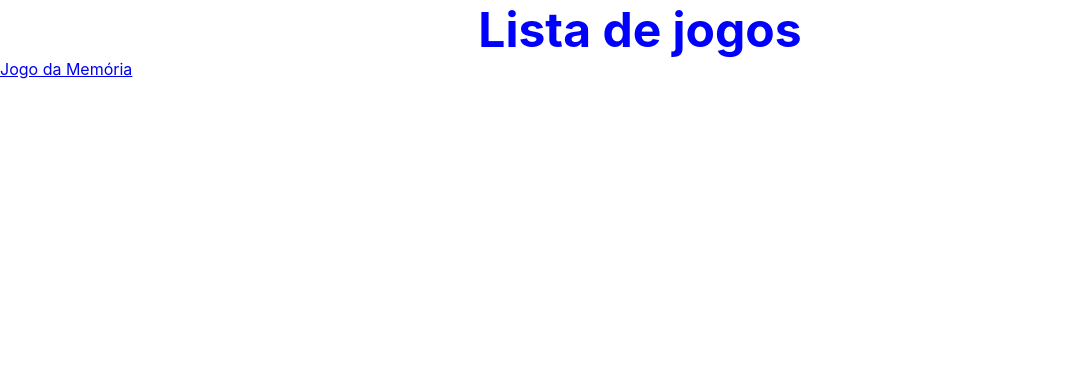
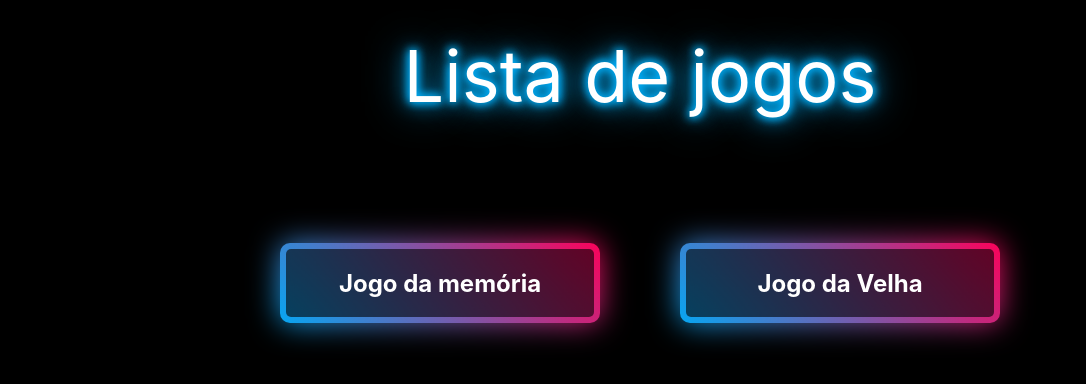
Before and after one commit to carlosdoria/memory-game, a Next.js app: page /Home in a window 1280 px wide. Shown: the top 384 px of the page, without its empty margins (0-1086 px from the left). Built offline with nearby package versions, Linux system fonts and the light colour scheme.

Commit message:
refactor: refactor MemoryGame

```diff
--- a/src/pages/Home/index.tsx
+++ b/src/pages/Home/index.tsx
@@ -1,18 +1,16 @@
 import * as S from './styles'
-import Link from 'next/link'
+import { GameCard } from '../../components'
 
 const Home = ( { title = 'Lista de jogos' } ) => {
   return (
-    <S.Main>
-      <h1>{title}</h1>
-      <ol>
-        <li >
-          <Link href='MemoryGame'>
-            Jogo da Memória
-          </Link>
-        </li>
-      </ol>
-    </S.Main>
+    <>
+      <S.Title>{title}</S.Title>
+      <S.Main>
+
+        <GameCard name='Jogo da memória' path='MemoryGame'/>
+        <GameCard name='Jogo da Velha' path='TicTacToeGame'/>
+      </S.Main>
+    </>
   )
 }
 
--- a/src/pages/Home/styles.ts
+++ b/src/pages/Home/styles.ts
@@ -1,11 +1,49 @@
 import styled from 'styled-components'
 
 export const Main = styled.main`
-  color: purple;
-  h1 {
-    display: flex;
-    justify-content: center;
-    font-size: 3rem;
-    color: blue;
+  margin: auto;
+
+  padding: 0 2rem;
+
+  display: flex;
+  justify-content: center;
+  flex-wrap: wrap;
+`
+
+export const Title = styled.span`
+  padding: 2rem 0  4rem;
+
+  display: flex;
+  justify-content: center;
+
+  font-size: 4.5rem;
+
+  color: #fff;
+
+  text-shadow:
+    0 0 10px #00b3ff,
+    0 0 20px #00b3ff,
+    0 0 40px #00b3ff,
+    0 0 10px #00b3ff
+  ;
+
+  animation:  animete 5s linear;
+
+  @keyframes animete {
+    0%, 18%, 20%, 50.1%, 60%, 65.1%, 80%, 90.1%, 92% {
+      color: var(--first-background-color);
+      text-shadow: none;
+    }
+    18.1%, 20.1%, 30%, 50%, 60.1%, 65%, 80.1%, 90%, 100% {
+      color: #fff;
+      text-shadow:
+        0 0 10px #00b3ff,
+        0 0 20px #00b3ff,
+        0 0 40px #00b3ff,
+        0 0 80px #00b3ff,
+        0 0 10px #00b3ff
+      ;
+    }
   }
+
 `
--- a/src/components/MemoryGame/Card/index.tsx
+++ b/src/pages/MemoryGame/components/Card/index.tsx
@@ -3,6 +3,7 @@ import * as S from './styles'
 interface IProps {
   name: string
   isActive: boolean
+  // isDisable: boolean
   // eslint-disable-next-line @typescript-eslint/no-explicit-any
   flipCard: () => any
 }
--- a/src/pages/api/hello.js
+++ /dev/null
@@ -1,6 +0,0 @@
-// Next.js API route support: https://nextjs.org/docs/api-routes/introduction
-
-export default (req, res) => {
-  res.statusCode = 200;
-  res.json({ name: 'John Doe' });
-};
--- a/src/styles/globals.ts
+++ b/src/styles/globals.ts
@@ -12,7 +12,8 @@ const GlobalStyles = createGlobalStyle`
   }
 
   body {
-    font-family: -apple-system, BlinkMacSystemFont, 'Segoe UI', Roboto, Oxygen, Ubuntu, Cantarell, 'Open Sans', 'Helvetica Neue', sans-serif
+    font-family: -apple-system, BlinkMacSystemFont, 'Segoe UI', Roboto, Oxygen, Ubuntu, Cantarell, 'Open Sans', 'Helvetica Neue', sans-serif;
+    background-color: #000;
   }
 `
 
```
Also changed, not shown: src/pages/MemoryGame/index.tsx (+99 -36 lines), src/pages/MemoryGame/styles.ts (+0 -18 lines), src/pages/MemoryGame/components/Card/styles.ts (renamed from src/components/MemoryGame/Card/styles.ts), src/pages/MemoryGame/components/index.ts (renamed from src/components/MemoryGame/index.ts).
